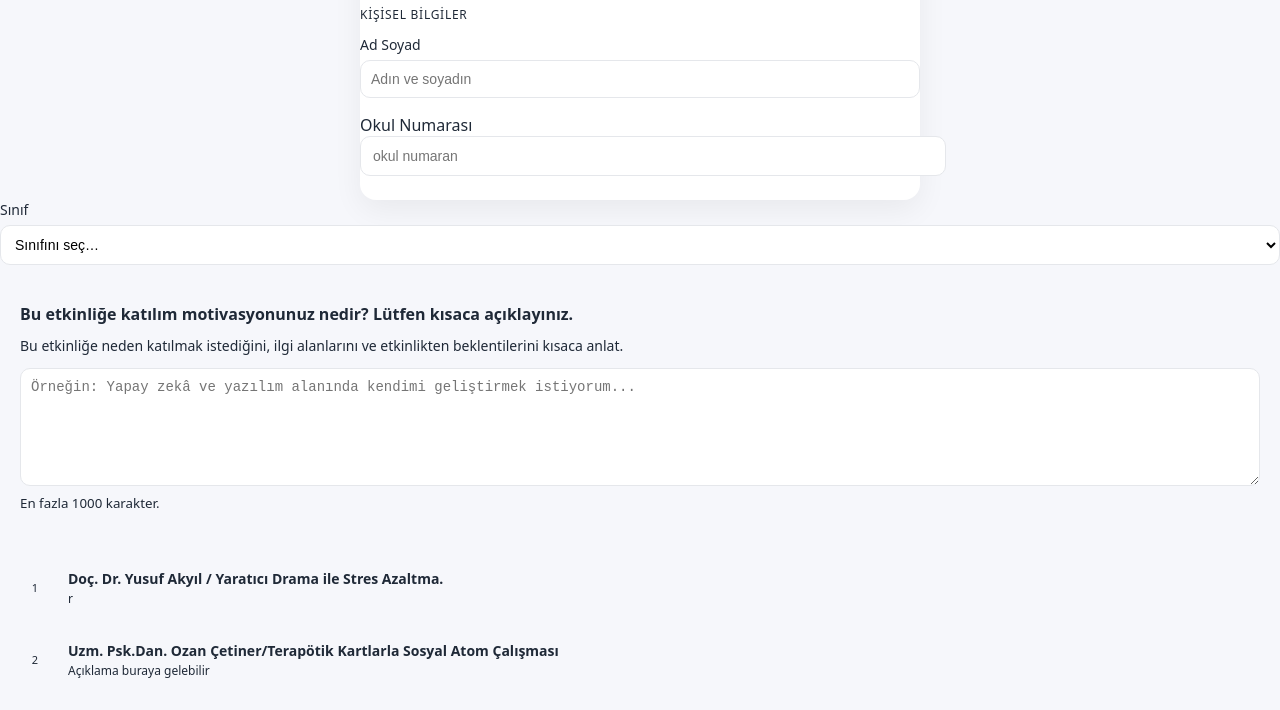
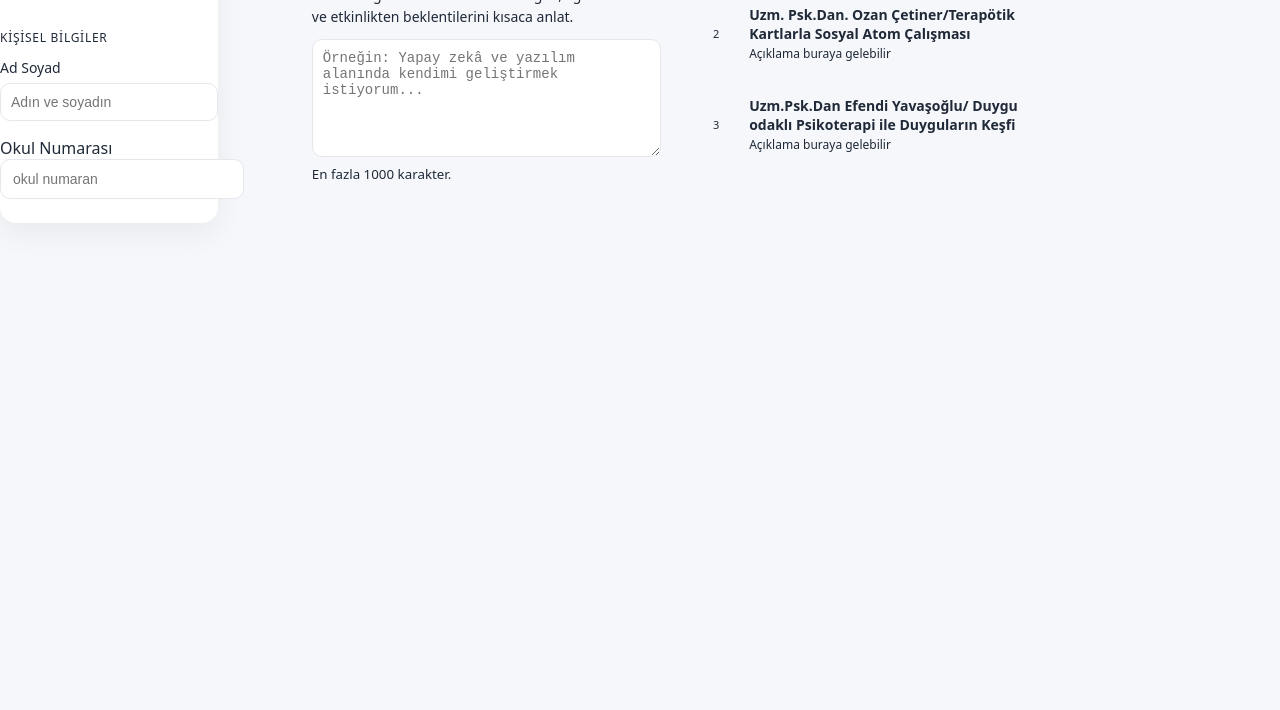
Before and after one commit to arda1yunus/snalbathonea, a website: page public/etkinlikler.html in a window 1280 px wide. Shown: the part 108-818 px from the top of the page. Drawn offline with Linux system fonts and the light colour scheme.

Commit message:
Refactor body styles in etkinlikler.css
Updated body styles to include padding and flexbox layout.

```diff
--- a/public/css/etkinlikler.css
+++ b/public/css/etkinlikler.css
@@ -1,7 +1,19 @@
 /* =========================
    FORM BASE
 ========================= */
+html, body {
+  height: 100%;
+}
 
+body {
+  margin: 0;
+  padding: 40px 16px;
+  background: #f6f7fb;
+  display: flex;
+  justify-content: center;
+  align-items: flex-start;
+  box-sizing: border-box;
+}
 body {
   font-family: system-ui, -apple-system, Segoe UI, Roboto, Arial, sans-serif;
   background: #f6f7fb;
```
